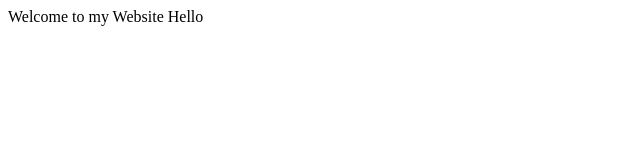
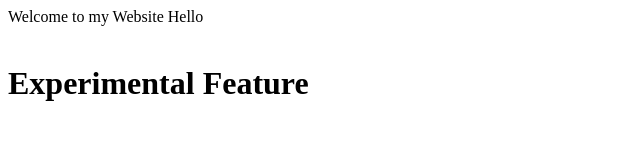
Before and after one commit to Arun878/dev2, a plain HTML site: page index.html in a window 1280 px wide. Shown: the whole page, without its empty margins (0-640 px from the left). Drawn offline with Linux system fonts and the light colour scheme.

Commit message:
experiment1

```diff
--- a/index.html
+++ b/index.html
@@ -1,2 +1,5 @@
 Welcome to my Website
 Hello
+<br>
+<br>
+<h1>Experimental Feature</h1>
```
